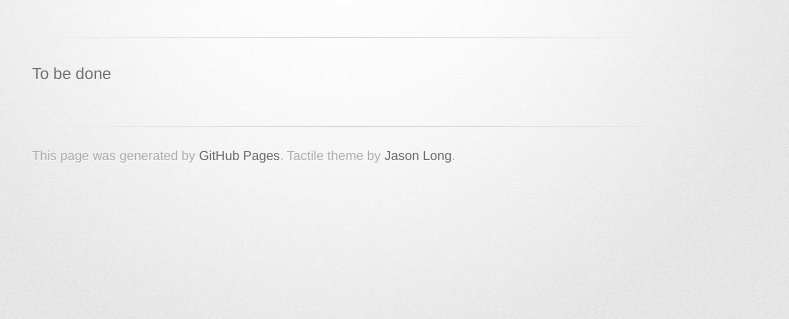
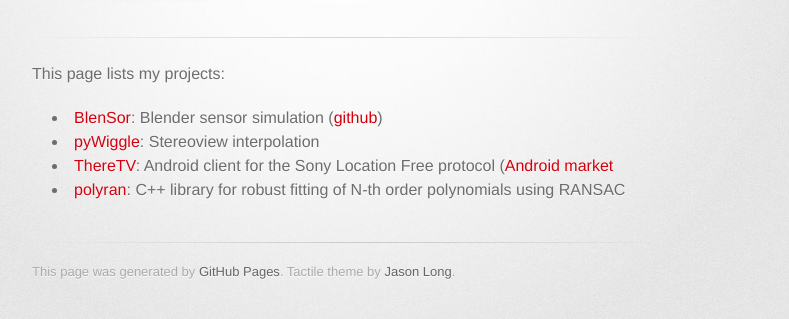
Before and after one commit to mgschwan/mgschwan.github.com, a plain HTML site: page index.html in a window 1280 px wide. Shown: the part 209-528 px from the top of the page, without its empty margins (298-1087 px from the left). Drawn offline with Linux system fonts and the light colour scheme; a web font is replaced by a local one.

Commit message:
Replace master branch with page content via GitHub

```diff
--- a/index.html
+++ b/index.html
@@ -29,7 +29,20 @@
         <hr>
 
         <section id="main_content">
-          <p>To be done</p>
+          <p>This page lists my projects:</p>
+
+<ul>
+<li>
+<a href="http://www.blensor.org">BlenSor</a>: Blender sensor simulation (<a href="https://github.com/mgschwan/blensor">github</a>)</li>
+<li>
+<a href="http://mgschwan.github.com/pyWiggle">pyWiggle</a>: Stereoview interpolation</li>
+<li>
+<a href="http://theretv.zero997.com">ThereTV</a>: Android client for the Sony Location Free protocol (<a href="https://play.google.com/store/apps/details?id=com.mgschwan.fxreg&amp;feature=more_from_developer#?t=W251bGwsMSwyLDEwMiwiY29tLm1nc2Nod2FuLmZ4cmVnIl0.">Android market</a>
+</li>
+<li>
+<a href="https://code.google.com/p/polyran/">polyran</a>: C++ library for robust fitting of N-th order polynomials
+using RANSAC</li>
+</ul>
         </section>
 
         <footer>
--- a/params.json
+++ b/params.json
@@ -1 +1 @@
-{"tagline":"Index","google":"","note":"Don't delete this file! It's used internally to help with page regeneration.","body":"To be done","name":"mgschwans github page"}
+{"google":"","body":"This page lists my projects:\r\n\r\n* [BlenSor](http://www.blensor.org): Blender sensor simulation ([github](https://github.com/mgschwan/blensor))\r\n* [pyWiggle](http://mgschwan.github.com/pyWiggle): Stereoview interpolation\r\n* [ThereTV](http://theretv.zero997.com): Android client for the Sony Location Free protocol ([Android market](https://play.google.com/store/apps/details?id=com.mgschwan.fxreg&feature=more_from_developer#?t=W251bGwsMSwyLDEwMiwiY29tLm1nc2Nod2FuLmZ4cmVnIl0.)\r\n* [polyran](https://code.google.com/p/polyran/): C++ library for robust fitting of N-th order polynomials\r\nusing RANSAC\r\n\r\n","name":"mgschwans github page","tagline":"Index","note":"Don't delete this file! It's used internally to help with page regeneration."}
```
